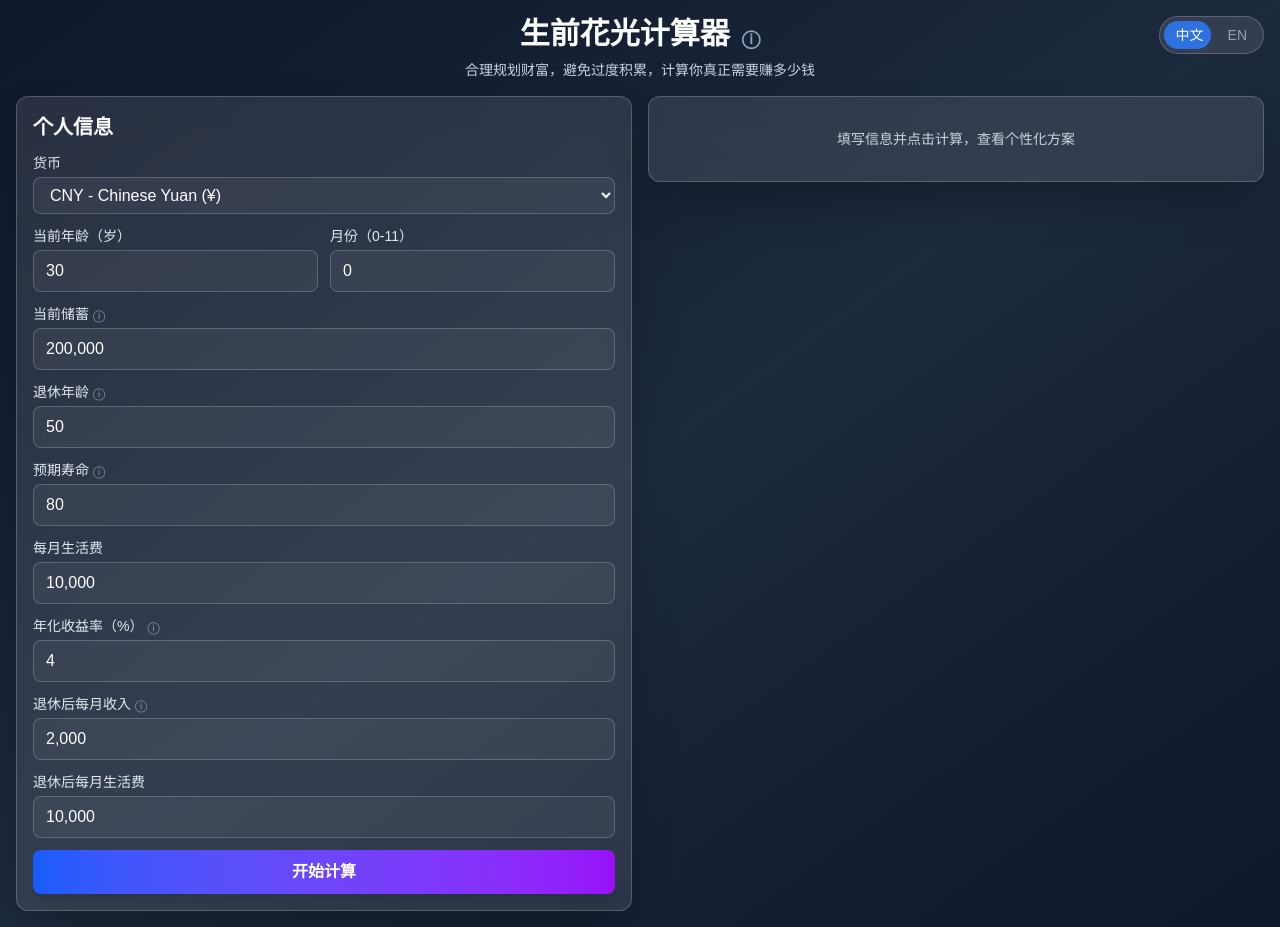
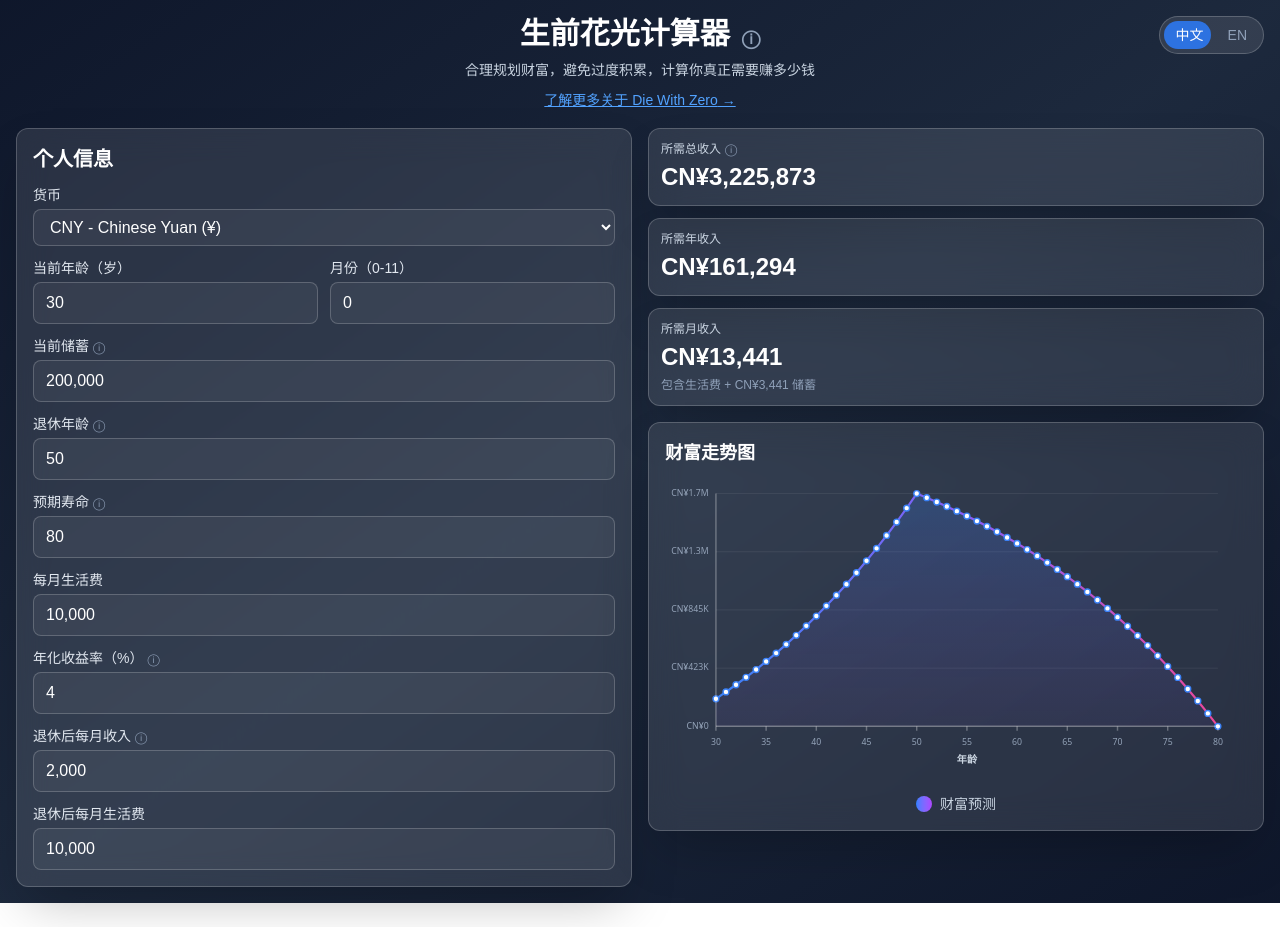
Before and after one commit to zhang35/die-with-zero, a Next.js app: page / in a window 1280 px wide. After the commit the page ends 903 px from the top, so only its background shows below. Built offline with nearby package versions, Linux system fonts and the light colour scheme.

Commit message:
Enhance Calculator component with localStorage support for inputs, currency, and language preferences. Add 'Learn More' link for additional resources and improve auto-calculation functionality.

```diff
--- a/components/Calculator.tsx
+++ b/components/Calculator.tsx
@@ -1,6 +1,6 @@
 "use client";
 
-import { useState } from "react";
+import { useState, useEffect } from "react";
 import {
   calculateDieWithZero,
   CalculatorInputs,
@@ -15,6 +15,7 @@ interface Translations {
   title: string;
   subtitle: string;
   titleTooltip: string;
+  learnMore: string;
   yourInfo: string;
   currency: string;
   currentAgeYears: string;
@@ -31,7 +32,6 @@ interface Translations {
   incomeAfterRetirement: string;
   incomeAfterRetirementTooltip: string;
   livingExpenseAfterRetirement: string;
-  calculate: string;
   totalEarningsNeeded: string;
   totalEarningsNeededTooltip: string;
   yearlyEarningsNeeded: string;
@@ -39,7 +39,6 @@ interface Translations {
   includesLivingExpenses: string;
   savings: string;
   wealthProjection: string;
-  enterInfoPrompt: string;
   working: string;
   retirement: string;
   projectedWealth: string;
@@ -50,6 +49,7 @@ const translations: Record<Language, Translations> = {
     title: "生前花光计算器",
     subtitle: "合理规划财富，避免过度积累，计算你真正需要赚多少钱",
     titleTooltip: "基于「Die With Zero」理念，计算到预期寿命时刚好花完所有钱所需的收入。最大化人生体验，而非死后遗产。",
+    learnMore: "了解更多关于 Die With Zero",
     yourInfo: "个人信息",
     currency: "货币",
     currentAgeYears: "当前年龄（岁）",
@@ -66,7 +66,6 @@ const translations: Record<Language, Translations> = {
     incomeAfterRetirement: "退休后每月收入",
     incomeAfterRetirementTooltip: "退休后的被动收入（如养老金、社保、房租等）",
     livingExpenseAfterRetirement: "退休后每月生活费",
-    calculate: "开始计算",
     totalEarningsNeeded: "所需总收入",
     totalEarningsNeededTooltip: "从现在到退休，需要赚取的总金额",
     yearlyEarningsNeeded: "所需年收入",
@@ -74,7 +73,6 @@ const translations: Record<Language, Translations> = {
     includesLivingExpenses: "包含生活费 +",
     savings: "储蓄",
     wealthProjection: "财富走势图",
-    enterInfoPrompt: "填写信息并点击计算，查看个性化方案",
     working: "工作期",
     retirement: "退休期",
     projectedWealth: "财富预测",
@@ -83,6 +81,7 @@ const translations: Record<Language, Translations> = {
     title: "Die With Zero Calculator",
     subtitle: "Don't waste your life overearning money you don't actually need.",
     titleTooltip: "Calculate the exact amount you need to earn to spend all your money by your life expectancy. Based on the philosophy that the goal is to maximize life experiences, not die with the most money.",
+    learnMore: "Learn more about Die With Zero",
     yourInfo: "Your Information",
     currency: "Currency",
     currentAgeYears: "Current Age (Years)",
@@ -99,7 +98,6 @@ const translations: Record<Language, Translations> = {
     incomeAfterRetirement: "Income Per Month After Retirement",
     incomeAfterRetirementTooltip: "Passive income you'll receive during retirement (e.g., pension, social security, rental income).",
     livingExpenseAfterRetirement: "Living Expense Per Month After Retirement",
-    calculate: "Calculate",
     totalEarningsNeeded: "Total Earnings Needed",
     totalEarningsNeededTooltip: "Total amount you need to earn from now until retirement to achieve your Die With Zero goal.",
     yearlyEarningsNeeded: "Yearly Earnings Needed",
@@ -107,7 +105,6 @@ const translations: Record<Language, Translations> = {
     includesLivingExpenses: "Includes living expenses +",
     savings: "savings",
     wealthProjection: "Wealth Projection Over Time",
-    enterInfoPrompt: "Enter your information and click Calculate to see your personalized plan",
     working: "Working",
     retirement: "Retirement",
     projectedWealth: "Projected Wealth",
@@ -125,6 +122,7 @@ function Tooltip({
   position?: "top" | "bottom";
 }) {
   const [show, setShow] = useState(false);
+
   return (
     <div className="relative inline-block">
       <span
@@ -157,8 +155,17 @@ function Tooltip({
   );
 }
 
+const STORAGE_KEY = "die-with-zero-calculator";
+
 export default function Calculator() {
-  const [inputs, setInputs] = useState<CalculatorInputs>({
+  // Load saved data from localStorage or use defaults
+  const [inputs, setInputs] = useState<CalculatorInputs>(() => {
+    if (typeof window !== "undefined") {
+      const saved = localStorage.getItem(STORAGE_KEY);
+      if (saved) {
+        try {
+          const data = JSON.parse(saved);
+          return data.inputs || {
             currentAge: 30,
             currentAgeMonths: 0,
             currentSavings: 200000,
@@ -168,13 +175,76 @@ export default function Calculator() {
             roiRate: 4,
             incomePerMonthAfterRetirement: 2000,
             livingExpensePerMonthAfterRetirement: 10000,
+          };
+        } catch (e) {
+          console.error("Failed to parse saved data:", e);
+        }
+      }
+    }
+    return {
+      currentAge: 30,
+      currentAgeMonths: 0,
+      currentSavings: 200000,
+      retirementAge: 50,
+      lifeExpectancy: 80,
+      livingExpensePerMonth: 10000,
+      roiRate: 4,
+      incomePerMonthAfterRetirement: 2000,
+      livingExpensePerMonthAfterRetirement: 10000,
+    };
   });
 
   const [results, setResults] = useState<CalculationResults | null>(null);
-  const [currency, setCurrency] = useState<string>("CNY");
-  const [language, setLanguage] = useState<Language>("zh");
+
+  const [currency, setCurrency] = useState<string>(() => {
+    if (typeof window !== "undefined") {
+      const saved = localStorage.getItem(STORAGE_KEY);
+      if (saved) {
+        try {
+          const data = JSON.parse(saved);
+          return data.currency || "CNY";
+        } catch (e) {
+          console.error("Failed to parse saved data:", e);
+        }
+      }
+    }
+    return "CNY";
+  });
+
+  const [language, setLanguage] = useState<Language>(() => {
+    if (typeof window !== "undefined") {
+      const saved = localStorage.getItem(STORAGE_KEY);
+      if (saved) {
+        try {
+          const data = JSON.parse(saved);
+          return data.language || "zh";
+        } catch (e) {
+          console.error("Failed to parse saved data:", e);
+        }
+      }
+    }
+    return "zh";
+  });
 
   const t = translations[language];
+
+  // Save to localStorage whenever inputs, currency, or language change
+  useEffect(() => {
+    if (typeof window !== "undefined") {
+      try {
+        localStorage.setItem(
+          STORAGE_KEY,
+          JSON.stringify({
+            inputs,
+            currency,
+            language,
+          })
+        );
+      } catch (e) {
+        console.error("Failed to save to localStorage:", e);
+      }
+    }
+  }, [inputs, currency, language]);
 
   const handleInputChange = (field: keyof CalculatorInputs, value: string) => {
     // Remove commas before parsing
@@ -190,10 +260,11 @@ export default function Calculator() {
     return num.toLocaleString("en-US");
   };
 
-  const handleCalculate = () => {
+  // Auto-calculate results whenever inputs change
+  useEffect(() => {
     const calculationResults = calculateDieWithZero(inputs);
     setResults(calculationResults);
-  };
+  }, [inputs]);
 
   const formatCurrency = (amount: number) => {
     return new Intl.NumberFormat("en-US", {
@@ -244,9 +315,17 @@ export default function Calculator() {
               <span className="text-base sm:text-lg">ⓘ</span>
             </Tooltip>
           </h1>
-          <p className="text-xs sm:text-sm text-slate-300 max-w-3xl mx-auto px-2">
+          <p className="text-xs sm:text-sm text-slate-300 max-w-3xl mx-auto px-2 mb-2">
             {t.subtitle}
           </p>
+          <a
+            href="https://www.diewithzerobook.com/welcome"
+            target="_blank"
+            rel="noopener noreferrer"
+            className="text-xs sm:text-sm text-blue-400 hover:text-blue-300 underline transition-colors"
+          >
+            {t.learnMore} →
+          </a>
         </div>
 
         <div className="grid grid-cols-1 lg:grid-cols-2 gap-3 sm:gap-4">
@@ -434,14 +513,6 @@ export default function Calculator() {
                   className="w-full px-2 sm:px-3 py-2 bg-white/5 border border-white/20 rounded-lg text-sm sm:text-base text-white placeholder-slate-400 focus:outline-none focus:ring-2 focus:ring-blue-500"
                 />
               </div>
-
-              {/* Calculate Button */}
-              <button
-                onClick={handleCalculate}
-                className="w-full bg-gradient-to-r from-blue-600 to-purple-600 hover:from-blue-700 hover:to-purple-700 text-white font-bold py-2.5 sm:py-2.5 px-4 rounded-lg transition-all duration-200 transform active:scale-95 sm:hover:scale-105 shadow-lg text-sm sm:text-base"
-              >
-                {t.calculate}
-              </button>
             </div>
           </div>
 
@@ -515,14 +586,6 @@ export default function Calculator() {
                 </div>
               </>
             )}
-
-            {!results && (
-              <div className="bg-white/10 backdrop-blur-lg rounded-xl shadow-2xl p-6 sm:p-8 border border-white/20 flex items-center justify-center">
-                <p className="text-sm text-slate-300 text-center">
-                  {t.enterInfoPrompt}
-                </p>
-              </div>
-            )}
           </div>
         </div>
       </div>
```
Lines whose indentation alone changed are shown as unchanged.
